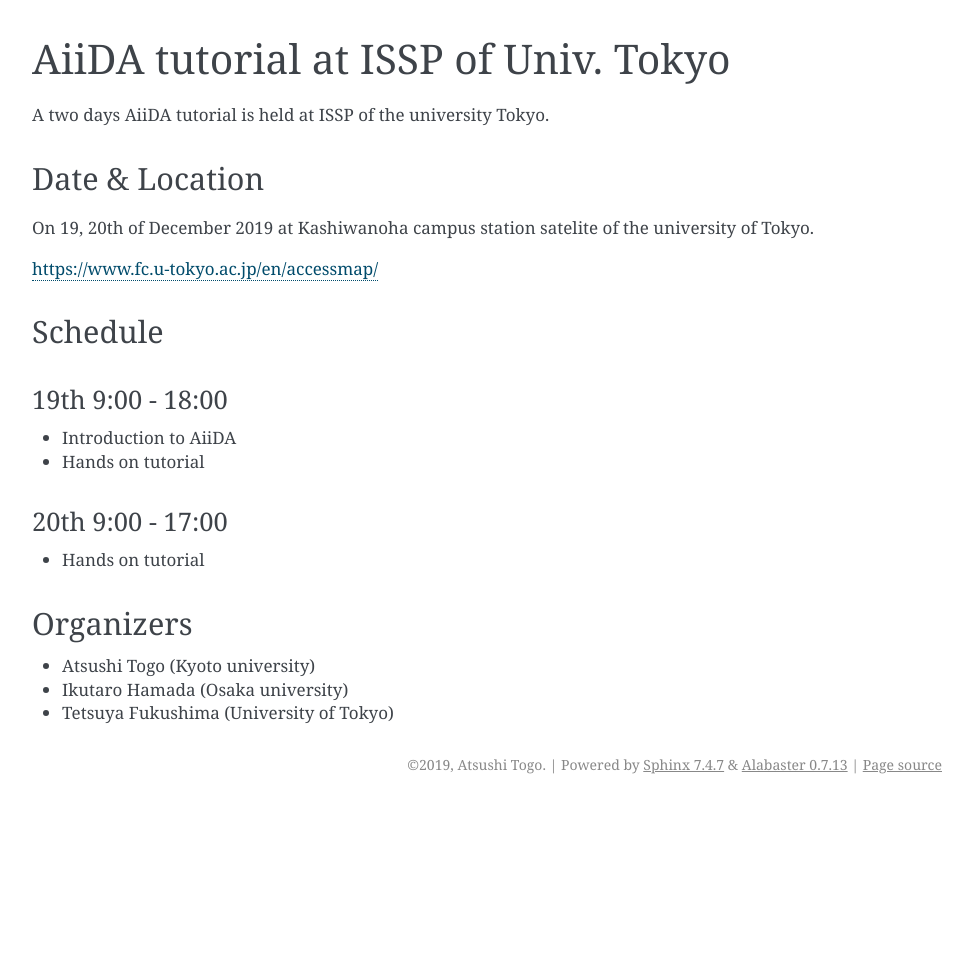
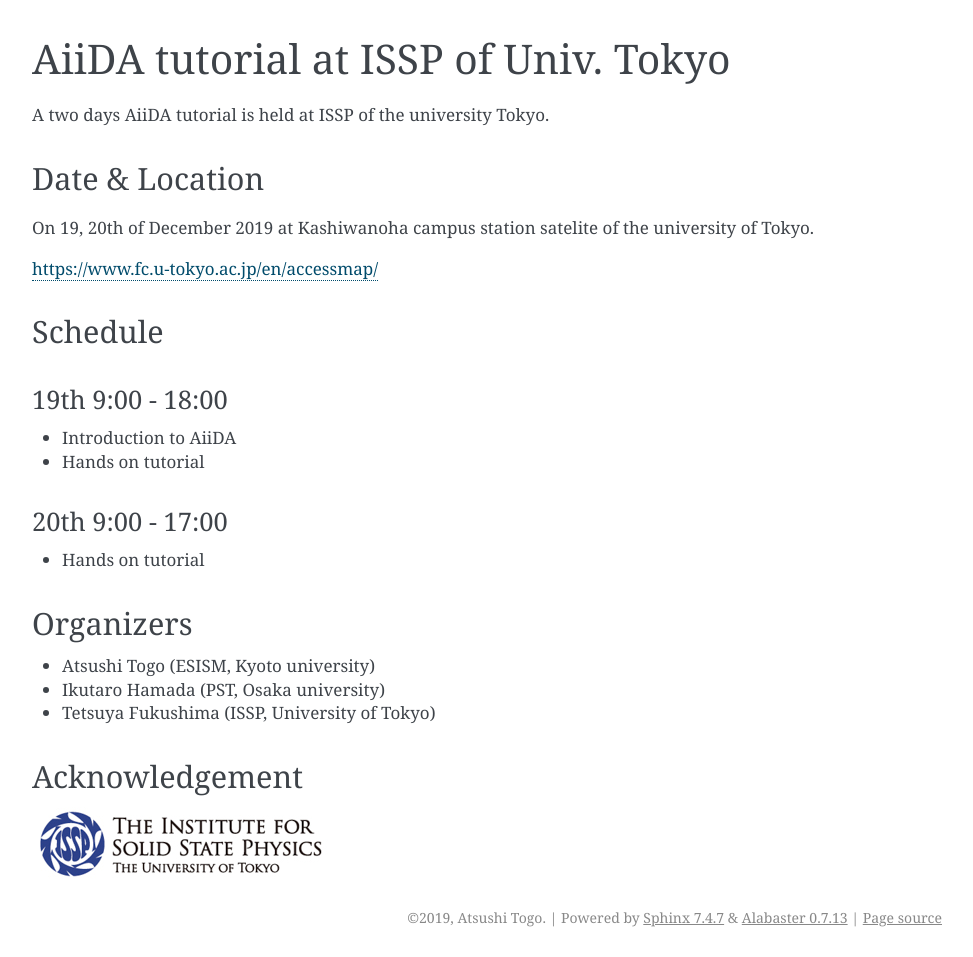
Before and after one commit to atztogo/AiiDA-tutorial-ISSP, a Sphinx documentation site: the page built from doc/index.rst, in a window 1280 px wide. Shown: the whole page, without its empty margins (168-1141 px from the left). Built offline with Sphinx 7.4.7, drawn with Linux system fonts in a browser that asks for light colours; before the commit the page ends 900 px from its top, so only the background shows below that.

Commit message:
Update AiiDA-tutorial-ISSP doc

```diff
--- a/doc/index.rst
+++ b/doc/index.rst
@@ -29,6 +29,11 @@
 Organizers
 ----------
 
-- Atsushi Togo (Kyoto university)
-- Ikutaro Hamada (Osaka university)
-- Tetsuya Fukushima (University of Tokyo)
+- Atsushi Togo (ESISM, Kyoto university)
+- Ikutaro Hamada (PST, Osaka university)
+- Tetsuya Fukushima (ISSP, University of Tokyo)
+
+Acknowledgement
+---------------
+
+.. image:: issplogo_en.jpg
```
Also changed, not shown: doc/issplogo_en.jpg (added).
